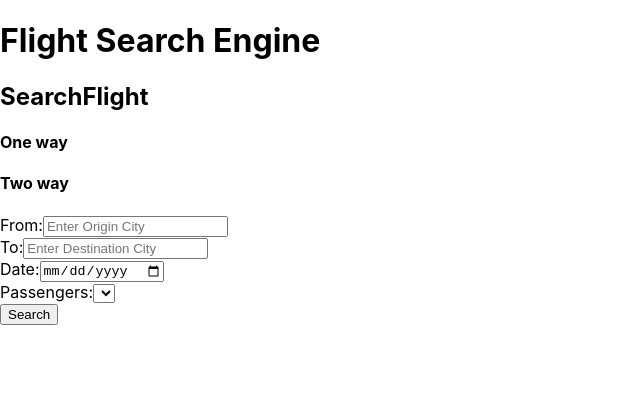
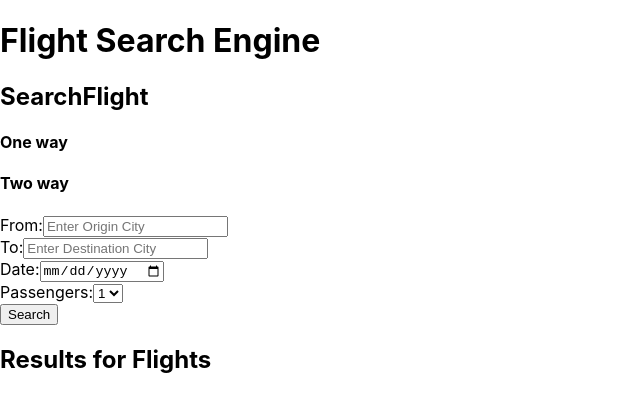
Before and after one commit to Kesav-21/InternTask, a React (Create React App) app in the folder flightsearch/: page / in a window 1280 px wide. Shown: the top 412 px of the page, without its empty margins (0-640 px from the left). Built offline with nearby package versions, Linux system fonts and the light colour scheme; the HTML template or start-up script is replaced by a standard one.

Commit message:
One way completed

```diff
--- a/flightsearch/src/App.js
+++ b/flightsearch/src/App.js
@@ -1,13 +1,14 @@
 import './App.css';
-import FlightSearch from './components/FlightSearch';
 import {flights} from './data/data'
-import { useEffect, useState } from 'react';
+import {useState } from 'react';
+import SearchFlight from './components/SearchFlight'
 
 function App() {
   const [flight,setFlight]=useState(flights)
   return (
     <div>
-      <FlightSearch flights={flights}/>
+        <h1>Flight Search Engine</h1>
+        <SearchFlight flights={flights}/>
     </div>
   );
 }
--- a/flightsearch/src/components/FlightSearch.js
+++ /dev/null
@@ -1,13 +0,0 @@
-import React from 'react'
-import SearchFlight from './SearchFlight'
-
-const FlightSearch = () => {
-  return (
-    <div>
-        <h1>Flight Search Engine</h1>
-        <SearchFlight/>
-    </div>
-  )
-}
-
-export default FlightSearch
--- a/flightsearch/src/components/OneWay.js
+++ b/flightsearch/src/components/OneWay.js
@@ -1,14 +1,21 @@
 import React, { useState } from 'react'
+import SearchResult from './SearchResult'
 
-const OneWay = () => {
+const OneWay = ({flights}) => {
     const passengers=[1,2,3,4,5,6,7,8,9]
-    const [formData,SetFormData]=useState({})
     const [from,setFrom]=useState("")
     const [to,setTo]=useState("")
     const [deptDate,setDeptDate]=useState("")
+    const [selected,setSelected]=useState(passengers[0])
+
+    const [filtered,setFiltered]=useState([])
+
 
     const handleSubmit=(e)=>{
         e.preventDefault()
+        const res=flights.filter(flight=>flight.from==from && flight.to==to)
+        console.log(res)
+        setFiltered(res)
     }
 
     const handleFromInput=(e)=>{
@@ -17,8 +24,11 @@ const OneWay = () => {
     const handleToInput=(e)=>{
         setTo(e.target.value)
     }
-    const handleDeptDateInput=(e)=>{
+    const handleDateInput=(e)=>{
         setDeptDate(e.target.value)
+    }
+    const handlePassengerInput=(e)=>{
+        setSelected(e.target.value)
     }
 
   return (
@@ -34,18 +44,19 @@ const OneWay = () => {
             </div>
             <div>
                 <label>Date:</label>
-                <input type='date' value={deptDate} onChange={handleDeptDateInput}/>
+                <input type='date' value={deptDate} onChange={handleDateInput}/>
             </div>
             <div>
                 <label>Passengers:</label>
-                <select id="passengers">
-                    {/* {passengers.map(num=>{
-                        <option value={`${num}`}>{value}</option>
-                    })} */}
+                <select value={selected} onChange={handlePassengerInput}>
+                    {passengers.map(num=>
+                        <option key={num} value={num}>{num}</option>
+                    )}
                 </select>
             </div>
             <button type='submit'>Search</button>
         </form>
+        <SearchResult filtered={filtered}/>
     </div>
   )
 }
--- a/flightsearch/src/components/SearchFlight.js
+++ b/flightsearch/src/components/SearchFlight.js
@@ -12,7 +12,7 @@ const SearchFlight = ({flights}) => {
             <h4>One way</h4>
             <h4>Two way</h4>
         </div>
-        {oneWayTrip?<OneWay/>:<RoundTrip/>}
+        {oneWayTrip?<OneWay flights={flights}/>:<RoundTrip/>}
     </div>
   )
 }
--- /dev/null
+++ b/flightsearch/src/components/SearchResult.js
@@ -0,0 +1,23 @@
+import React from 'react'
+
+const SearchResult = ({filtered}) => {
+    return (
+    <div>
+        <h2>Results for Flights</h2>
+        <div>
+            {
+                filtered.map(flight=>{return(
+                    <div>
+                        <p>{flight.flight_service_provider}</p>
+                        <p>{flight.from}:{flight.departure_time}</p>
+                        <p>{flight.to}:{flight.arrival_time}</p>
+                        <p>{flight.price}</p>
+                    </div>)
+                })
+            }
+        </div>
+    </div>
+  )
+}
+
+export default SearchResult
```
